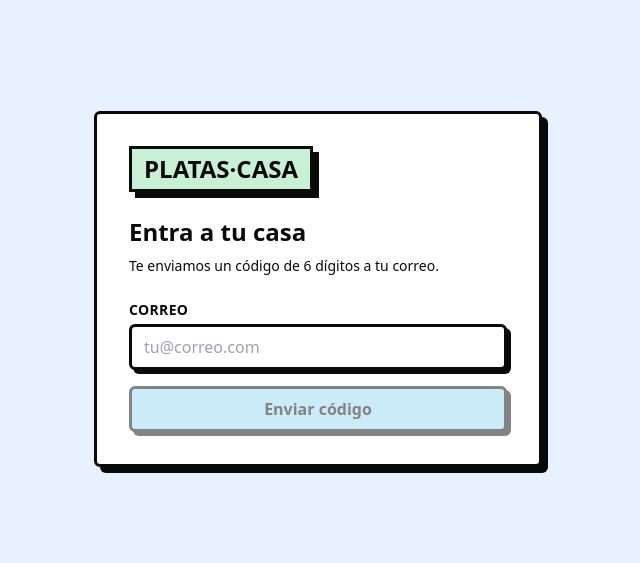
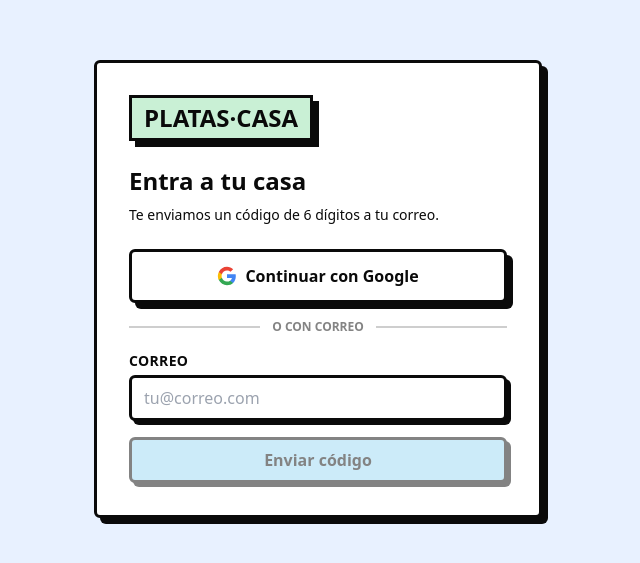
Before and after one commit to JeyCee510/platas-casa, a Next.js app: page /login in a window 1280 px wide. Shown: the part 111-674 px from the top of the page, without its empty margins (322-962 px from the left). Built offline with nearby package versions, Linux system fonts and the light colour scheme.

Commit message:
feat: login con Google OAuth (alternativa a OTP) + whitelist SQL

```diff
--- a/app/login/page.tsx
+++ b/app/login/page.tsx
@@ -46,6 +46,20 @@
     router.refresh();
   }
 
+  async function loginWithGoogle() {
+    setLoading(true); setError(null);
+    const supabase = createClient();
+    const { error } = await supabase.auth.signInWithOAuth({
+      provider: 'google',
+      options: {
+        redirectTo: `${window.location.origin}/auth/callback`,
+        queryParams: { access_type: 'offline', prompt: 'select_account' },
+      },
+    });
+    if (error) { setError(error.message); setLoading(false); }
+    // Si todo OK, Supabase redirige solo a Google.
+  }
+
   return (
     <main className="min-h-screen flex items-center justify-center p-4">
       <Card tone="white" className="w-full max-w-md p-8">
@@ -60,6 +74,28 @@
         </p>
 
         {phase === 'email' && (
+          <div className="space-y-4">
+            <button
+              type="button"
+              onClick={loginWithGoogle}
+              disabled={loading}
+              className="w-full border-3 border-ink rounded-md bg-white shadow-brut py-3 px-4 font-black text-base flex items-center justify-center gap-2 active:translate-x-[1px] active:translate-y-[1px] active:shadow-brutSm disabled:opacity-50"
+            >
+              <svg width="20" height="20" viewBox="0 0 24 24" aria-hidden="true">
+                <path fill="#4285F4" d="M22.56 12.25c0-.78-.07-1.53-.2-2.25H12v4.26h5.92c-.26 1.37-1.04 2.53-2.21 3.31v2.77h3.57c2.08-1.92 3.28-4.74 3.28-8.09z"/>
+                <path fill="#34A853" d="M12 23c2.97 0 5.46-.98 7.28-2.66l-3.57-2.77c-.98.66-2.23 1.06-3.71 1.06-2.86 0-5.29-1.93-6.16-4.53H2.18v2.84C3.99 20.53 7.7 23 12 23z"/>
+                <path fill="#FBBC05" d="M5.84 14.09c-.22-.66-.35-1.36-.35-2.09s.13-1.43.35-2.09V7.07H2.18C1.43 8.55 1 10.22 1 12s.43 3.45 1.18 4.93l2.85-2.22.81-.62z"/>
+                <path fill="#EA4335" d="M12 5.38c1.62 0 3.06.56 4.21 1.64l3.15-3.15C17.45 2.09 14.97 1 12 1 7.7 1 3.99 3.47 2.18 7.07l3.66 2.84c.87-2.6 3.3-4.53 6.16-4.53z"/>
+              </svg>
+              Continuar con Google
+            </button>
+
+            <div className="flex items-center gap-3 text-xs font-bold text-ink/50">
+              <div className="flex-1 h-0.5 bg-ink/20" />
+              <span>O CON CORREO</span>
+              <div className="flex-1 h-0.5 bg-ink/20" />
+            </div>
+
             <form onSubmit={sendCode} className="space-y-4">
               <div>
                 <Label htmlFor="email">Correo</Label>
@@ -79,6 +115,7 @@
                 {loading ? 'Enviando…' : 'Enviar código'}
               </Button>
             </form>
+          </div>
         )}
 
         {phase === 'code' && (
```
Lines whose indentation alone changed are shown as unchanged.
